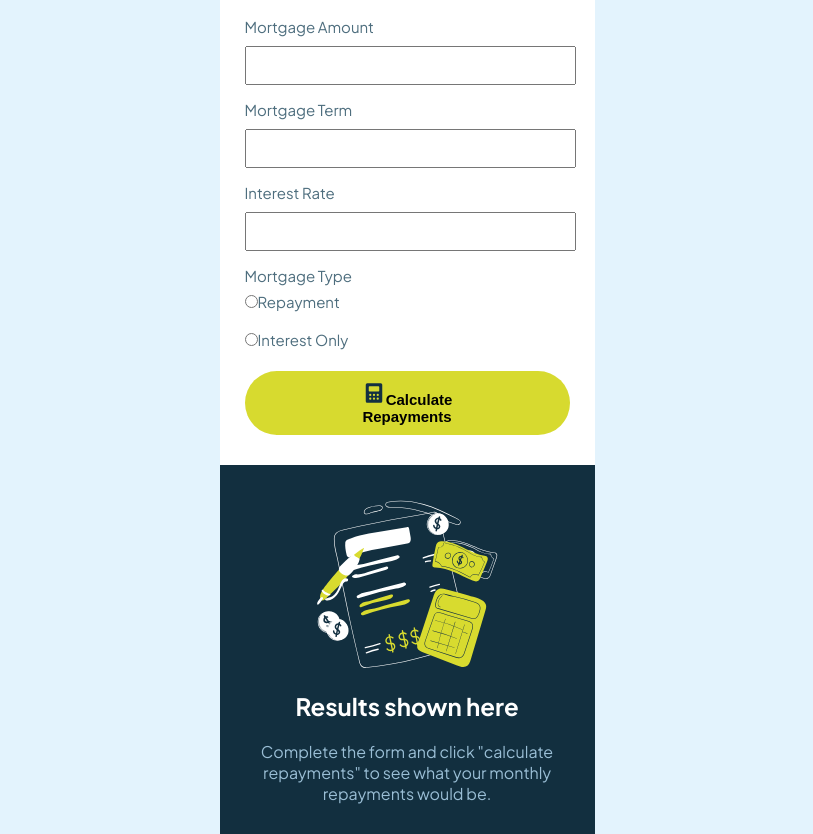
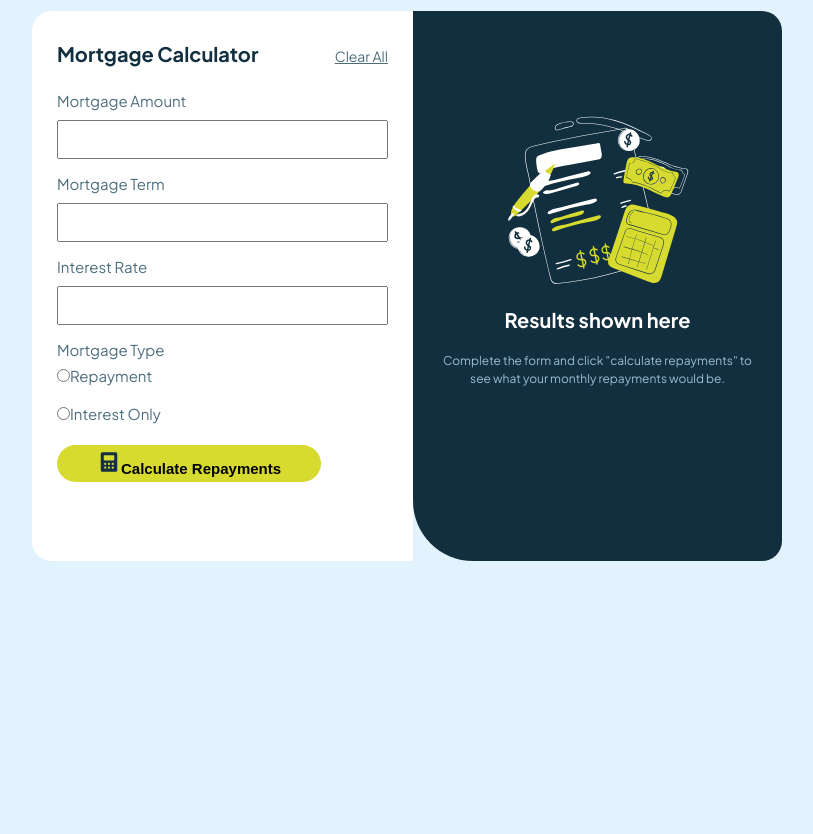
Before and after one commit to faekhatami/mortgage-repayment-calculator-main, a plain HTML site: page index.html in a window 1280 px wide. Shown: the part 89-923 px from the top of the page, without its empty margins (233-1046 px from the left). After the commit the page ends 800 px from the top, so only its background shows below. Drawn offline with Linux system fonts and the light colour scheme.

Commit message:
desktop design

```diff
--- a/styles.css
+++ b/styles.css
@@ -124,3 +124,74 @@ body {
     font-size: 20px;
     font-weight: 700;
 }
+
+@media (min-width:376px) {
+
+    .container {
+        display: flex;
+        flex-direction: row;
+        justify-content: center;
+        align-items: center;
+        max-width: 750px;
+        margin: 100px auto;
+    }
+
+    .calculator {
+        height: 550px;
+        border-top-left-radius: 20px;
+        border-bottom-left-radius: 20px;
+    }
+
+    .calculator header {
+        display: flex;
+        flex-direction: row;
+        justify-content: space-between;
+        align-items: center;
+    }
+
+    .calculator h1 {
+        font-size: 20px;
+    }
+
+    .calculator a {
+        font-size: 14px;
+    }
+
+    .results1 {
+        height: 550px;
+        border-top-right-radius: 20px;
+        border-bottom-right-radius: 20px;
+        border-bottom-left-radius: 60px;
+        padding: 100px 20px;
+    }
+
+    .results1 h1 {
+        font-size: 20px;
+    }
+
+    .results1 p {
+        font-size: 12px;
+        line-height: 1.5;
+    }
+
+    .results2 {
+        height: 550px;
+        border-top-right-radius: 20px;
+        border-bottom-right-radius: 20px;
+        border-bottom-left-radius: 60px;
+    }
+
+    .results2 h1 {
+        font-size: 20px;
+    }
+
+    .results2 p {
+        font-size: 14px;
+        line-height: 1.5;
+    }
+
+    .calculator button {
+        padding: 5px 40px;
+    }
+
+}
```
